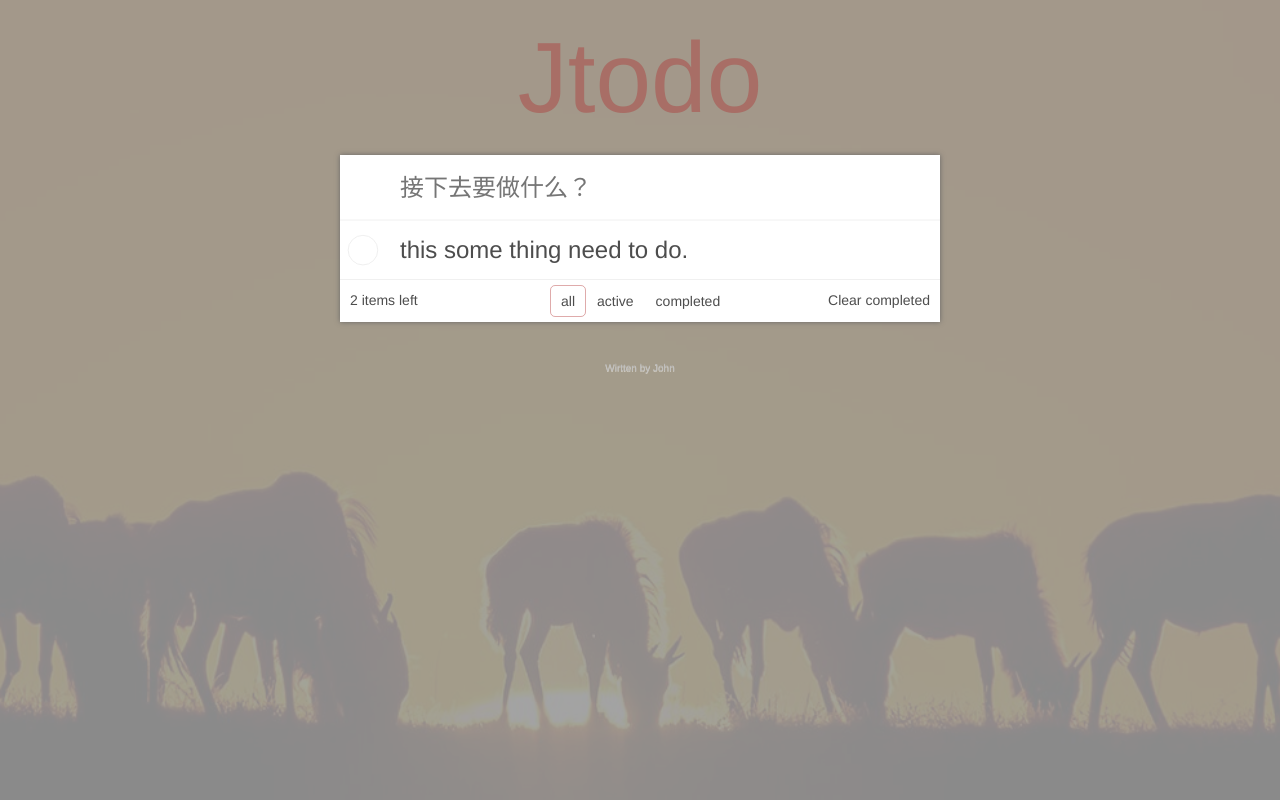
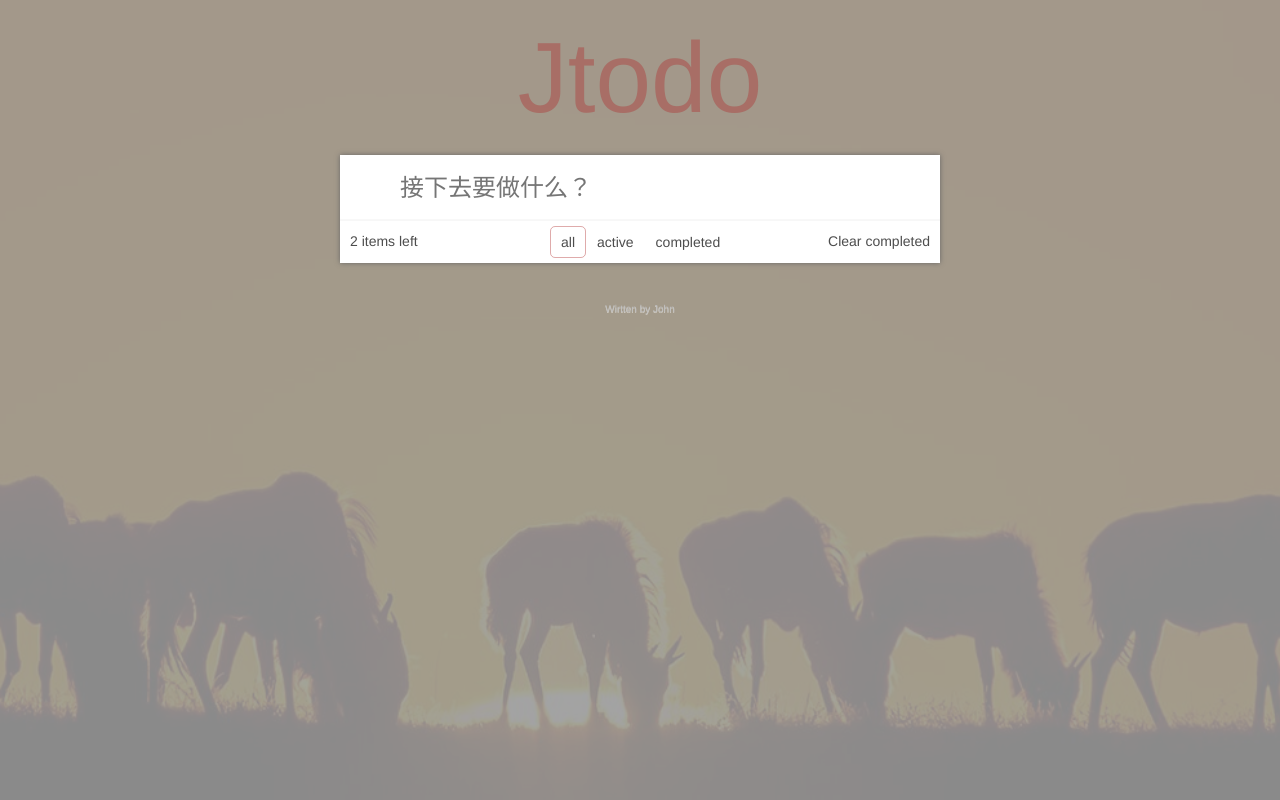
Before and after one commit to zeehomy/vue-webpack, a Vue app: page / in a window 1280 px wide. Built offline with nearby package versions, Linux system fonts and the light colour scheme; the HTML template or start-up script is replaced by a standard one.

Commit message:
add todos

```diff
--- a/src/todo/item.vue
+++ b/src/todo/item.vue
@@ -20,7 +20,9 @@ export default {
     }
   },
   data() {
-    return {};
+    return {
+
+    };
   },
   methods: {
     deleteTodo() {
--- a/src/todo/todo.vue
+++ b/src/todo/todo.vue
@@ -6,7 +6,10 @@
       placeholder="接下去要做什么？"
       @keyup.enter="addTodo"
     />
-    <Item :todo="todo"></Item>
+    <Item v-for="todo in todos"
+      :key="todo.ig"
+      :todo="todo"
+    ></Item>
     <Tabs :filter="filter"></Tabs>
   </section>
 </template>
@@ -14,6 +17,7 @@
 <script>
 import Item from './item.vue'
 import Tabs from './tabs.vue'
+let id = 0;
 export default {
   components: {
     Item,
@@ -21,17 +25,22 @@ export default {
   },
   data() {
     return {
-      todo: {
+      todos: []   /* {
         id: 0,
         content: 'this some thing need to do.',
         completed: false
-      },
+      } */,
       filter: 'all'
     };
   },
   methods: {
-    addTodo() {
-
+    addTodo(event) {
+      this.todos.unshift({
+        id: id++,
+        content: event.target.value.trim(),
+        completed: false
+      });
+      event.target.value = '';
     }
   }
 };
```
